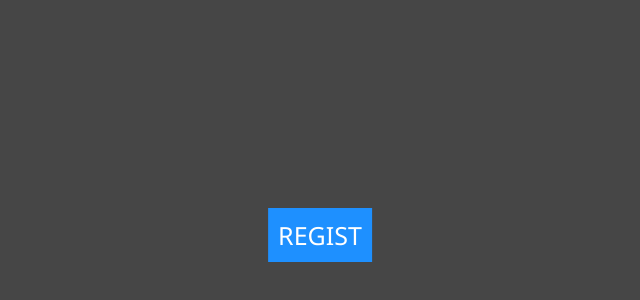
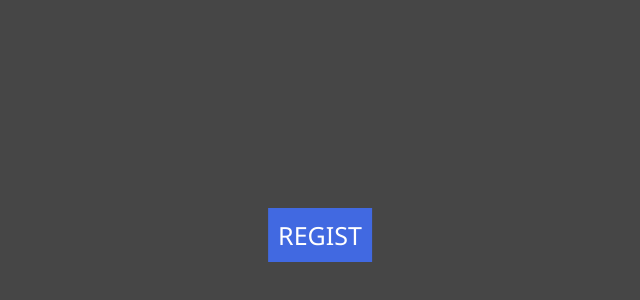
Before and after one commit to NguyenNhatPhi/code, a plain HTML site: page index.html in a window 1280 px wide. Shown: the part 432-732 px from the top of the page, without its empty margins (320-960 px from the left). Drawn offline with Linux system fonts and the light colour scheme.

Commit message:
Update style.css

```diff
--- a/CSS/style.css
+++ b/CSS/style.css
@@ -352,7 +352,7 @@ table, td {
  }
  h1{
      text-align:center;
-     color:white;
+     color: white;
  }
  button{
      position:absolute;
@@ -360,8 +360,8 @@ table, td {
      left:50%;
      transform:translateX(-50%);
      padding:10px;
-     background: dodgerblue;
-     color:white;
+     background: royalblue;
+     color: white;
      font-size: 25px;
      text-transform: uppercase;
      animation:buttonRun 10s infinite linear;
```
